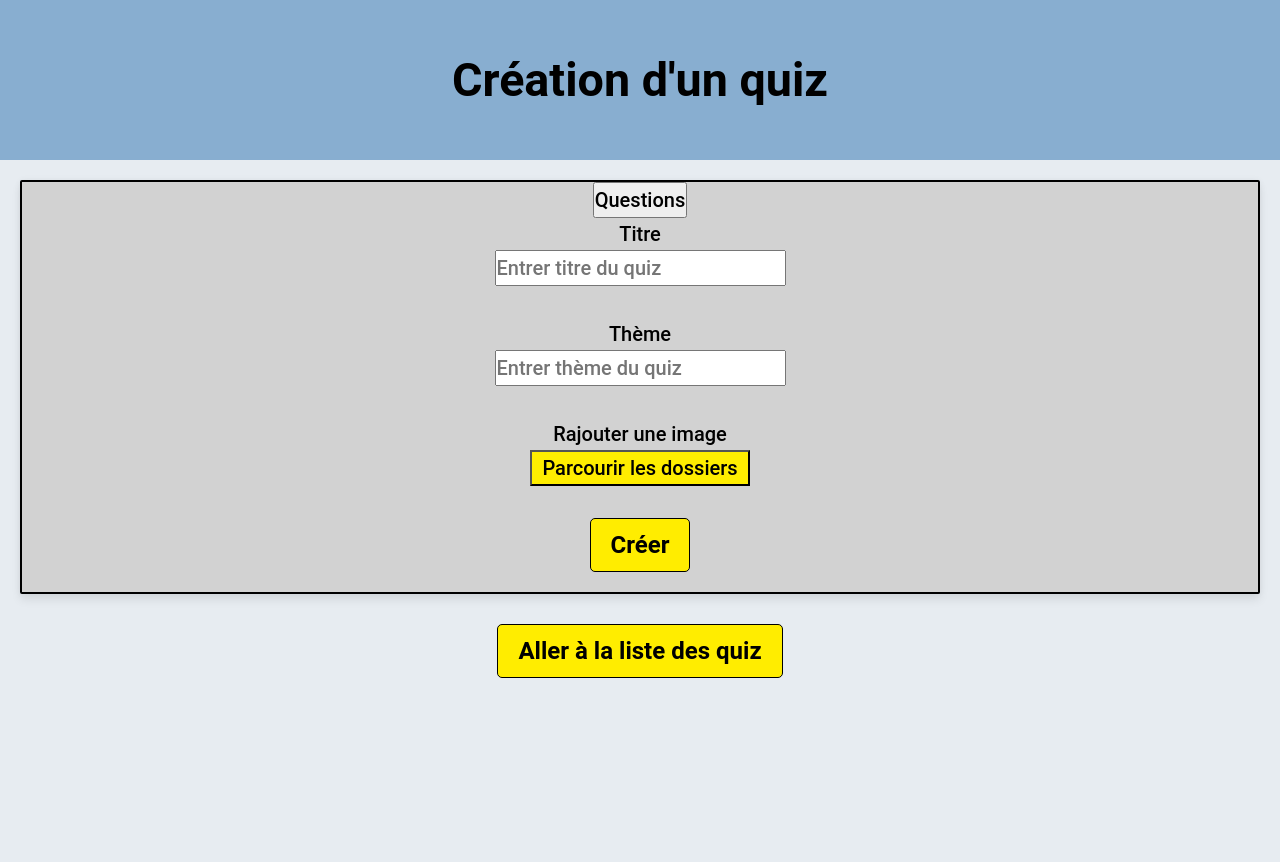
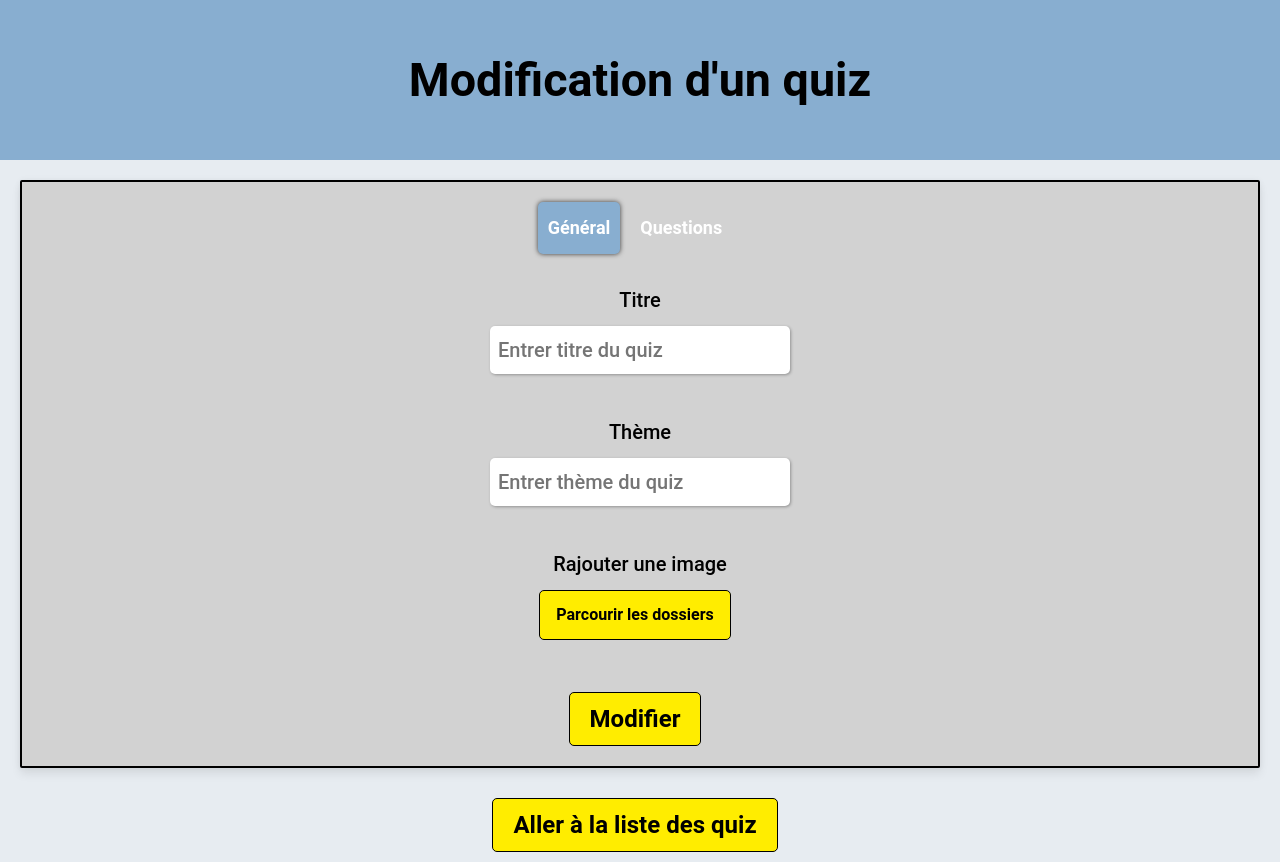
Before and after one commit to 2019-2020-ps6/2022-2023-ps6-cogito, an Angular app in the folder front-end/: page /quiz-form in a window 1280 px wide. Before the commit the page ends 820 px from the top, so only its background shows below. Built offline with nearby package versions, Linux system fonts and the light colour scheme.

Commit message:
feature: improve adding questions to quiz #29

```diff
--- a/front-end/src/app/app-routing.module.ts
+++ b/front-end/src/app/app-routing.module.ts
@@ -8,8 +8,9 @@ import { GamePageComponent } from './game/page/page.component';
 import { QuestionFormComponent } from './questions/question-form/question-form.component';
 
 
+
 const routes: Routes = [
-    {path: 'quiz-form', component: QuizFormComponent},
+    {path: 'quiz-form', component: QuizFormComponent, data: {title: 'Create Quiz'}},
     {path: 'quiz-list', component: QuizListComponent},
     {path: 'profile-list', component: ProfileListComponent},
     {path: 'edit-quiz/:id', component: EditQuizComponent},
--- a/front-end/src/app/header/header.component.ts
+++ b/front-end/src/app/header/header.component.ts
@@ -1,4 +1,6 @@
 import { Component, OnInit } from '@angular/core';
+import { ActivatedRoute } from '@angular/router';
+
 
 @Component({
   selector: 'app-header',
@@ -7,7 +9,7 @@ import { Component, OnInit } from '@angular/core';
 })
 export class HeaderComponent implements OnInit {
 
-  constructor() { }
+  constructor(private route: ActivatedRoute) { }
 
   ngOnInit() {
   }
--- a/front-end/src/app/questions/question-form/question-form.component.ts
+++ b/front-end/src/app/questions/question-form/question-form.component.ts
@@ -53,8 +53,12 @@ export class QuestionFormComponent implements OnInit {
     if(this.questionForm){
     if (this.questionForm.valid) {
       const question = this.questionForm.getRawValue() as Question;
-      if(this.quiz)
+      if(this.quiz !== undefined){
+        if(this.quiz.questions === undefined){
+          this.quiz.questions = [];
+        }
         this.quiz.questions.push(question);
+      }
       this.initializeQuestionForm();
     }
   }
--- a/front-end/src/app/quizzes/quiz-form/quiz-form.component.html
+++ b/front-end/src/app/quizzes/quiz-form/quiz-form.component.html
@@ -1,11 +1,13 @@
 <head>
-    {{this.updatableQuiz == undefined ? "Création d'un quiz" : "Modification d'un quiz"}}
+    {{this.updatableQuiz === undefined ? "Création d'un quiz" : "Modification d'un quiz"}}
 </head>
 
-<body>
   <div *ngIf="state === 'general'">
 <div class="card">
+  <div class="buttons-container">
+    <button [class.active]="state === 'general'" (click)="changeState('general')">Général</button>
     <button (click)="changeState('questions')">Questions</button>
+  </div>
   <!-- <h3>{{this.updatableQuiz == undefined ? "Créer un nouveau quiz" : "Modifier le quiz"}}</h3> -->
   <form class="quiz-form" [formGroup]="quizForm">
     <label for="title">
@@ -31,12 +33,14 @@
 <div class="button-quiz-list"> <button type="submit" class="button-card" [routerLink]="['/quiz-list']">Aller à la liste des quiz</button> </div>
 </div>
 <div *ngIf="state === 'questions'">
+  <div class="card">
     <button (click)="changeState('general')"> Général</button>
+    <button [class.active]="state === 'questions'" > Questions</button>
     <p>Ajout/suppression de questions au quiz {{updatableQuiz == undefined ? "" : updatableQuiz.name}}</p>
     <app-question-form [quiz]="updatableQuiz"></app-question-form>
     <app-question-list [quiz]="updatableQuiz"></app-question-list>
     <button type="submit" class="button-card" (click)="addQuiz()" [routerLink]="['/quiz-list']">{{this.updatableQuiz == undefined ? "Créer" : "Modifier"}}</button>
   </div>
+</div>
 <!-- Uncomment below to see your form structure and how it changes-->
 <!-- <br><br>{{quizForm.getRawValue() | json}} -->
-</body>
--- a/front-end/src/app/quizzes/quiz-form/quiz-form.component.scss
+++ b/front-end/src/app/quizzes/quiz-form/quiz-form.component.scss
@@ -57,3 +57,163 @@ body {
     padding-right: 10px;
     background-color: $yellow;
   }
+
+  .card {
+    border: 2px solid black;
+    background-color: rgb(210, 210, 210);
+    display: flex;
+    flex-direction: column;
+    align-items: center;
+
+    // Style pour les boutons de navigation
+    button {
+      background-color: transparent;
+      border: none;
+      font-size: 18px;
+      font-weight: bold;
+      padding: 10px;
+      cursor: pointer;
+
+      &:hover,
+      &.active {
+        background-color: $blue;
+        color: white;
+      }
+    }
+
+    // Style pour le formulaire de quiz
+    .quiz-form {
+      display: flex;
+      flex-direction: column;
+      align-items: center;
+
+      label {
+        text-align: center;
+      }
+
+      input {
+        margin: 10px 0;
+        padding: 8px;
+        border-radius: 5px;
+        border: none;
+        box-shadow: 1px 1px 3px rgba(0,0,0,0.3);
+
+        &:focus {
+          outline: none;
+          box-shadow: 2px 2px 5px rgba(0,0,0,0.5);
+        }
+      }
+
+      .input-name {
+        width: 300px;
+      }
+
+      .input-theme {
+        width: 300px;
+      }
+
+      .button-card {
+        margin-top: 20px;
+        background-color: $yellow;
+        color: black;
+        border: 1px solid black;
+        padding: 10px 20px;
+        border-radius: 5px;
+        font-size: larger;
+        cursor: pointer;
+
+        &:hover {
+          background-color: $dark-yellow;
+        }
+      }
+
+      .button-card-image {
+        margin-top: 10px;
+        background-color: $yellow;
+        color: black;
+        border: 1px solid black;
+        padding: 8px 16px;
+        border-radius: 5px;
+        font-size: 16px;
+        cursor: pointer;
+
+        &:hover {
+          background-color: $dark-yellow;
+        }
+      }
+    }
+
+    // Style pour le bouton de la liste de quiz
+    .button-quiz-list {
+      display: flex;
+      flex-direction: column;
+      align-items: center;
+      padding-top: 10px;
+      padding-bottom: 10px;
+
+      .button-card {
+        background-color: $green;
+        color: white;
+        border: none;
+        padding: 10px 20px;
+        border-radius: 5px;
+        font-size: larger;
+        cursor: pointer;
+
+        &:hover {
+          background-color: $dark-green;
+        }
+      }
+    }
+  }
+
+  .card {
+    border: 2px solid black;
+    background-color: rgb(210, 210, 210);
+    display: flex;
+    flex-direction: column;
+    align-items: center;
+    padding: 20px;
+  }
+
+  .buttons-container {
+    display: flex;
+    flex-direction: column;
+    align-items: center;
+    margin-bottom: 20px;
+  }
+
+  button {
+    background-color: $blue;
+    color: white;
+    border: none;
+    padding: 10px 20px;
+    border-radius: 5px;
+    font-size: larger;
+    margin-bottom: 10px;
+    transition: all 0.2s ease-in-out;
+  }
+
+  button.active {
+    background-color: $yellow;
+    color: black;
+    box-shadow: 0px 0px 5px 0px rgba(0,0,0,0.75);
+  }
+
+  button:hover {
+    background-color: lighten($blue, 10%);
+    cursor: pointer;
+  }
+
+  @media screen and (min-width: 768px) {
+    .buttons-container {
+      flex-direction: row;
+      justify-content: center;
+      margin-bottom: 30px;
+    }
+
+    button {
+      margin-right: 10px;
+      margin-bottom: 0;
+    }
+  }
--- a/front-end/src/app/quizzes/quiz-form/quiz-form.component.ts
+++ b/front-end/src/app/quizzes/quiz-form/quiz-form.component.ts
@@ -25,10 +25,19 @@ export class QuizFormComponent implements OnInit {
       name: [''],
       theme:['']
     });
+    if(this.updatableQuiz === undefined){
+      this.quizService.quizSelected$.subscribe((quiz: Quiz) => {
+        this.updatableQuiz = quiz;
+      });
+      console.log("quizSelected",this.updatableQuiz);
+    }
   }
 
   ngOnInit() {
-    console.log("updatableQuiz",this.updatableQuiz)
+    if(this.updatableQuiz === undefined){
+      this.quizService.setSelected(null);
+    }
+    console.log("quizSelected",this.updatableQuiz);
   }
 
   changeState(state: string) {
--- a/front-end/src/services/quiz.service.ts
+++ b/front-end/src/services/quiz.service.ts
@@ -1,7 +1,7 @@
+import { Question } from 'src/models/question.model';
 import { Injectable } from '@angular/core';
 import { BehaviorSubject, Subject } from 'rxjs';
 import { Quiz } from '../models/quiz.model';
-import { Question } from '../models/question.model';
 import { QUIZ_LIST } from '../mocks/quiz-list-with-id.mock';
 
 @Injectable({
@@ -32,9 +32,9 @@ export class QuizService {
   }
 
   addQuiz(quiz: Quiz) {
-
-    // You need here to update the list of quiz and then update our observable (Subject) with the new list
-    // More info: https://angular.io/tutorial/toh-pt6#the-searchterms-rxjs-subjecta nouvelle valeur de la liste des quiz
+    if(quiz.id === undefined){
+      quiz.id = this.quizzes.length + 1;
+    }
     this.quizzes.push(quiz);
     this.quizzes$.next(this.quizzes);
   }
@@ -49,9 +49,9 @@ export class QuizService {
   }
 
   addQuestion(quiz: Quiz, question: Question) {
-    this.quizzes.forEach((value,index)=>{
+    /*this.quizSelected$.forEach((value,index)=>{
       if(value.name == quiz.name) this.quizzes[index].questions.push(question);
-    });
+    });*/
   }
 
   deleteQuestion(quiz: Quiz, question: Question) {
@@ -75,8 +75,11 @@ export class QuizService {
     this.quizzes$.next(this.quizzes);
   }
 
-  setSelected(id: number) {
-
+  setSelected(id: number | null) {
+    if(id === null){
+      this.quizSelected$.next({} as Quiz);
+      return;
+    }
     let q ={...this.quizzes.find((quiz) => quiz.id === id)} as Quiz;
     if(q != undefined)
       this.quizSelected$.next(q);
--- a/front-end/src/styles/variables.scss
+++ b/front-end/src/styles/variables.scss
@@ -5,6 +5,7 @@ $blue: #88AED0;
 $light-blue: #C4E8F6;
 $yellow: #FFED00;
 $light-yellow: #fefbce;
+$dark-yellow: #FFD700;
 $orange: #FF7800;
 $light-orange: #ffccaa;
 $light-green: #B0F2B6;
@@ -13,6 +14,8 @@ $flash-red: #FF2323;
 $red: #FF6961;
 $light-grey: #D9D9D9;
 $grey: #CACACA;
+$green: #00FF00;
+$dark-green: #00CC00;
 
 // Font-sizes
 $h1-size: 35pt;
```
Also changed, not shown: front-end/src/app/services/quiz.service.ts (deleted, +0 -39 lines). Lines whose indentation alone changed are shown as unchanged.
